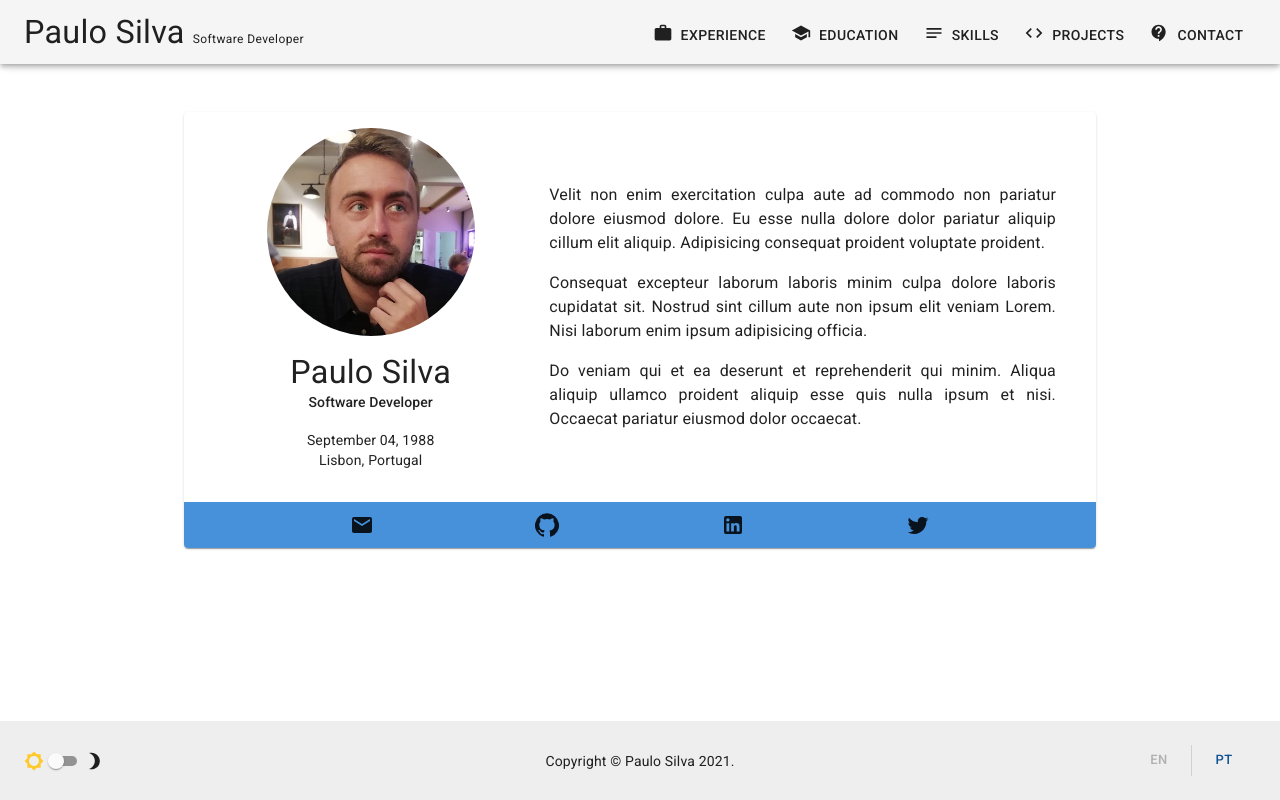
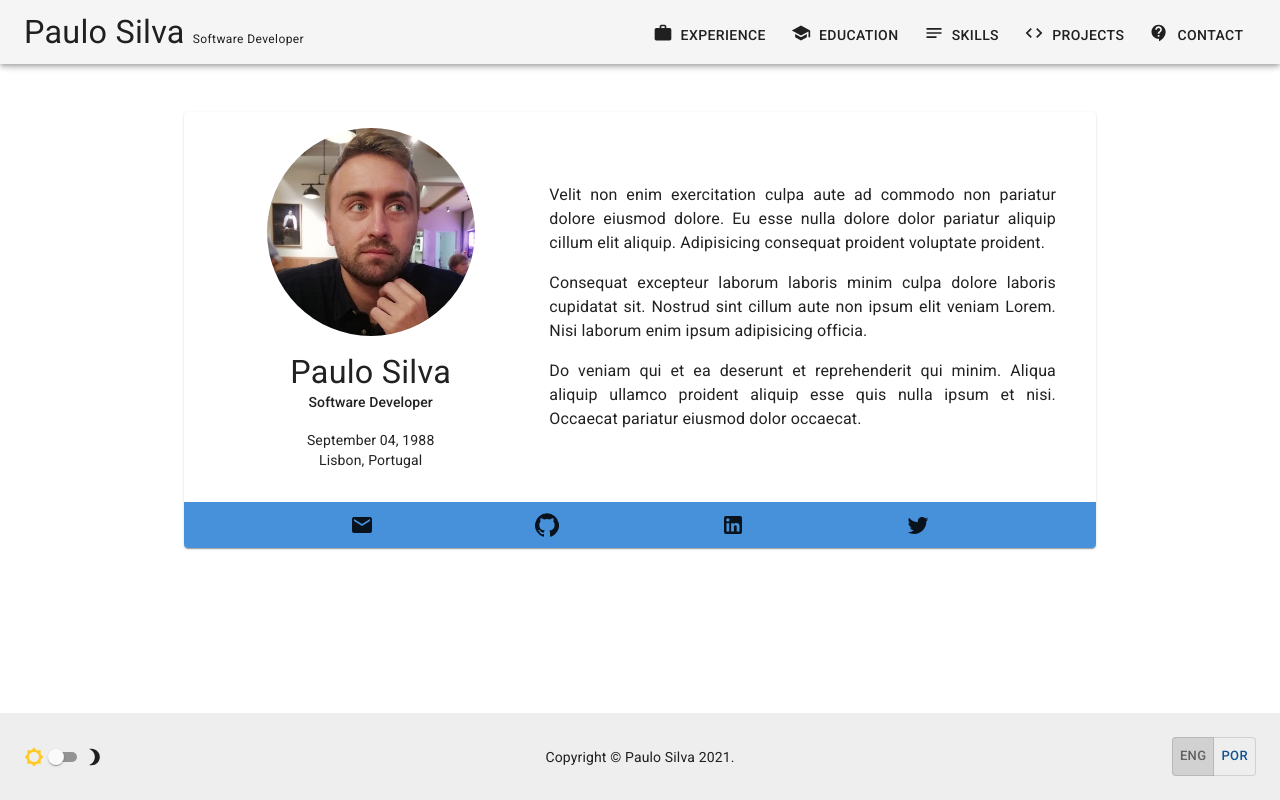
Before and after one commit to padsilva/about-me, a Next.js app: page / in a window 1280 px wide. Built offline with nearby package versions, Linux system fonts and the light colour scheme.

Commit message:
add togglebutton to language options

```diff
--- a/src/components/Footer/index.js
+++ b/src/components/Footer/index.js
@@ -1,16 +1,7 @@
-import { useRouter } from 'next/router'
-import {
-  Box,
-  Typography,
-  makeStyles,
-  Grid,
-  Divider,
-  Button,
-  Hidden
-} from '@material-ui/core'
+import { Box, Typography, makeStyles, Grid, Hidden } from '@material-ui/core'
 
 import ToggleTheme from 'components/ToggleTheme'
-import InternalLink from 'components/InternalLink'
+import ToggleLang from 'components/ToggleLang'
 
 const useStyles = makeStyles((theme) => ({
   footer: {
@@ -18,17 +9,10 @@ const useStyles = makeStyles((theme) => ({
       theme.palette.type === 'light'
         ? theme.palette.grey[200]
         : theme.palette.grey[800]
-  },
-  button: {
-    color:
-      theme.palette.type === 'light'
-        ? theme.palette.primary.dark
-        : theme.palette.primary.main
   }
 }))
 
 const Footer = () => {
-  const { locale, pathname } = useRouter()
   const classes = useStyles()
 
   return (
@@ -54,41 +38,7 @@ const Footer = () => {
           </Grid>
           <Grid item container justify="flex-end" sm={3}>
             <Hidden smDown>
-              <Grid item>
-                {locale === 'en' ? (
-                  <Button size="small" color="primary" disabled>
-                    EN
-                  </Button>
-                ) : (
-                  <InternalLink isButton href={pathname} locale="en" shallow>
-                    <Button
-                      size="small"
-                      color="primary"
-                      className={classes.button}
-                    >
-                      EN
-                    </Button>
-                  </InternalLink>
-                )}
-              </Grid>
-              <Divider orientation="vertical" flexItem />
-              <Grid item>
-                {locale === 'pt' ? (
-                  <Button size="small" color="primary" disabled>
-                    PT
-                  </Button>
-                ) : (
-                  <InternalLink isButton href={pathname} locale="pt" shallow>
-                    <Button
-                      size="small"
-                      color="primary"
-                      className={classes.button}
-                    >
-                      PT
-                    </Button>
-                  </InternalLink>
-                )}
-              </Grid>
+              <ToggleLang />
             </Hidden>
           </Grid>
         </Grid>
--- a/src/components/Menu/index.js
+++ b/src/components/Menu/index.js
@@ -1,10 +1,7 @@
 import { useState } from 'react'
-import { useRouter } from 'next/router'
 import { useIntl } from 'react-intl'
 import {
   Box,
-  Button,
-  Divider,
   Drawer,
   Grid,
   Hidden,
@@ -18,10 +15,10 @@ import MenuIcon from '@material-ui/icons/Menu'
 import InternalLink from 'components/InternalLink'
 import data from 'components/Menu/data'
 import ToggleTheme from 'components/ToggleTheme'
+import ToggleLang from 'components/ToggleLang'
 
 const Menu = () => {
   const [open, setOpen] = useState(false)
-  const { locale, pathname } = useRouter()
   const { formatMessage } = useIntl()
   const f = (id) => formatMessage({ id })
 
@@ -80,49 +77,7 @@ const Menu = () => {
                     justify="center"
                     xs={12}
                   >
-                    <Grid item>
-                      {locale === 'en' ? (
-                        <Button
-                          size="small"
-                          color="primary"
-                          disabled={locale === 'en'}
-                        >
-                          EN
-                        </Button>
-                      ) : (
-                        <InternalLink href={pathname} locale="en" shallow>
-                          <Button
-                            size="small"
-                            color="primary"
-                            disabled={locale === 'en'}
-                          >
-                            EN
-                          </Button>
-                        </InternalLink>
-                      )}
-                    </Grid>
-                    <Divider orientation="vertical" flexItem />
-                    <Grid item>
-                      {locale === 'pt' ? (
-                        <Button
-                          size="small"
-                          color="primary"
-                          disabled={locale === 'pt'}
-                        >
-                          PT
-                        </Button>
-                      ) : (
-                        <InternalLink href={pathname} locale="pt" shallow>
-                          <Button
-                            size="small"
-                            color="primary"
-                            disabled={locale === 'pt'}
-                          >
-                            PT
-                          </Button>
-                        </InternalLink>
-                      )}
-                    </Grid>
+                    <ToggleLang />
                   </Grid>
                 </Grid>
               </Box>
--- /dev/null
+++ b/src/components/ToggleLang/index.js
@@ -0,0 +1,51 @@
+import { useRouter } from 'next/router'
+import { makeStyles } from '@material-ui/core'
+import { ToggleButton, ToggleButtonGroup } from '@material-ui/lab'
+
+const useStyles = makeStyles((theme) => ({
+  button: {
+    color:
+      theme.palette.type === 'light'
+        ? theme.palette.primary.dark
+        : theme.palette.primary.main
+  },
+  selected: {
+    cursor: 'default',
+    pointerEvents: 'none'
+  }
+}))
+
+const ToggleLang = () => {
+  const { locale, pathname, push } = useRouter()
+  const classes = useStyles()
+
+  const handleChange = (event, newLocale) =>
+    push(pathname, pathname, { locale: newLocale })
+
+  return (
+    <ToggleButtonGroup
+      value={locale}
+      exclusive
+      aria-label="language"
+      size="small"
+      onChange={handleChange}
+    >
+      <ToggleButton
+        value="en"
+        aria-label="english"
+        className={locale === 'en' ? classes.selected : classes.button}
+      >
+        ENG
+      </ToggleButton>
+      <ToggleButton
+        value="pt"
+        aria-label="portuguese"
+        className={locale === 'pt' ? classes.selected : classes.button}
+      >
+        POR
+      </ToggleButton>
+    </ToggleButtonGroup>
+  )
+}
+
+export default ToggleLang
```
Also changed, not shown: public/img/coding.jpg (deleted).
